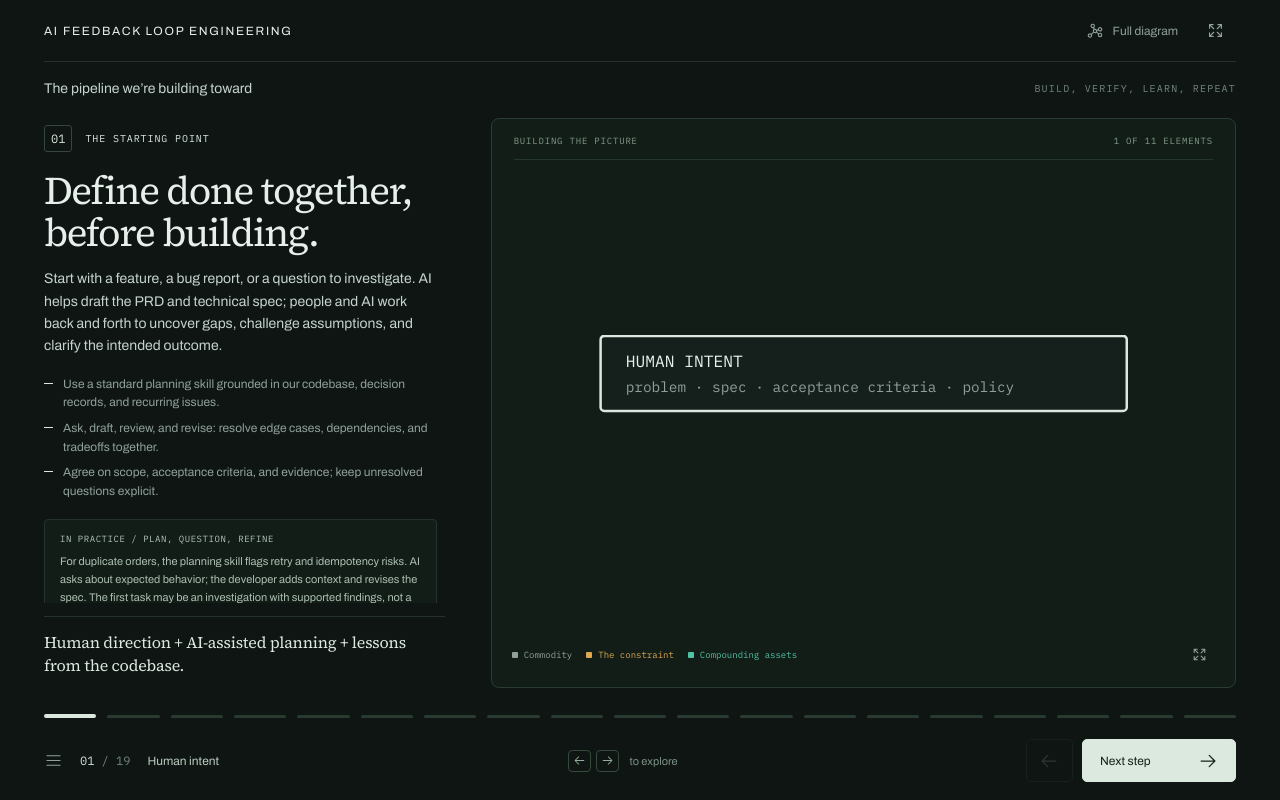
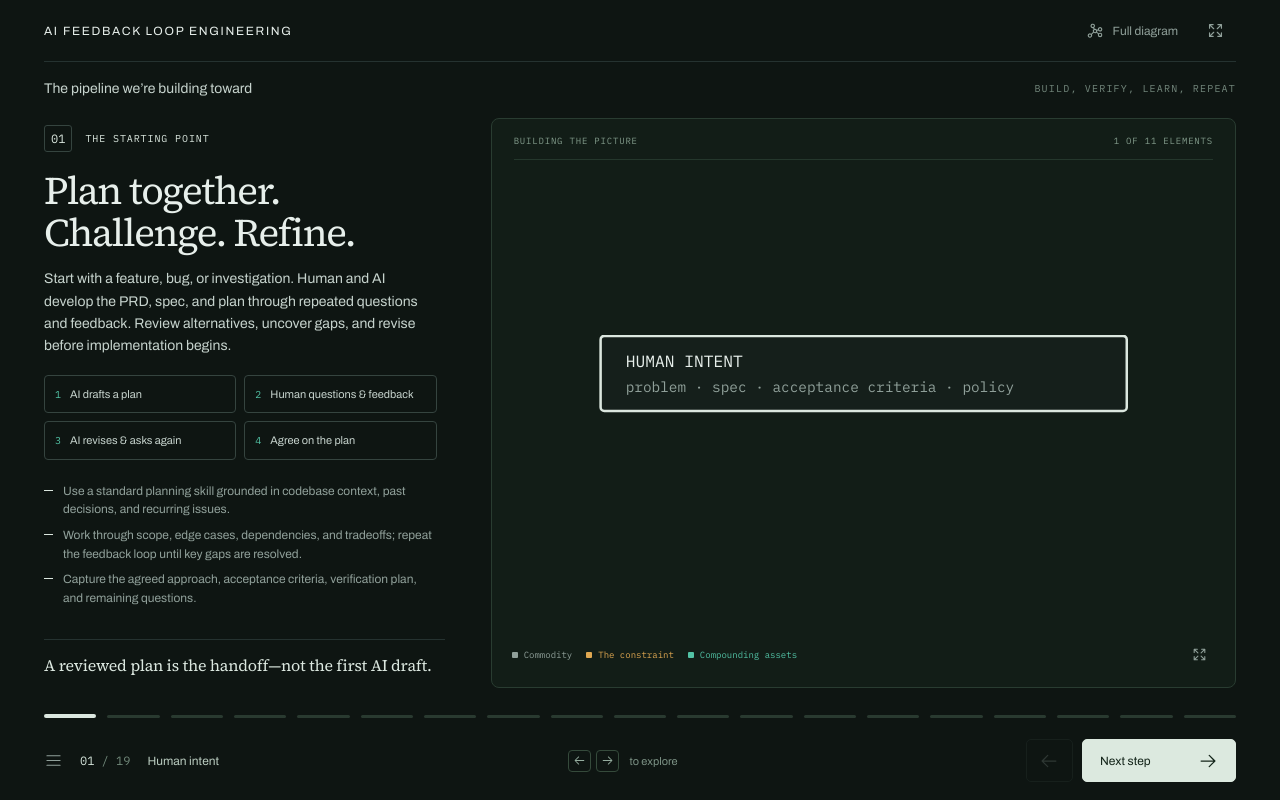
Before and after one commit to ChrisWiles/how-we-build-now-presentation, a React (Vite) app: page /#intent in a window 1280 px wide. Built offline with nearby package versions, Linux system fonts and the light colour scheme.

Commit message:
Make iterative planning explicit before orchestration

```diff
--- a/src/App.jsx
+++ b/src/App.jsx
@@ -117,6 +117,7 @@ export function App() {
           <div className="eyebrow"><span className="step-number">{number(index)}</span><span>{step.category}</span></div>
           <h1 id="step-title">{step.title}</h1>
           <p className="description">{step.description}</p>
+          {step.planningLoop && <ol className="planning-loop" aria-label="Repeat the planning loop as needed">{step.planningLoop.map((phase, i) => <li key={phase}><span>{i + 1}</span>{phase}</li>)}</ol>}
           <ul className="points">{step.points.map(point => <li key={point}><span className="point-rule" />{point}</li>)}</ul>
           <aside className="example"><div className="example-label">{step.exampleLabel || <>IN PRACTICE <span>/ A RETRIED ORDER</span></>}</div><p>{step.example}</p></aside>
         </div>
--- a/src/steps.js
+++ b/src/steps.js
@@ -1,18 +1,19 @@
 const pipelineSteps = [
   {
     id: 'intent', label: 'Human intent', category: 'The starting point', tone: 'neutral',
-    title: 'Define done together, before building.',
-    description: 'Start with a feature, a bug report, or a question to investigate. AI helps draft the PRD and technical spec; people and AI work back and forth to uncover gaps, challenge assumptions, and clarify the intended outcome.',
-    points: ['Use a standard planning skill grounded in our codebase, decision records, and recurring issues.', 'Ask, draft, review, and revise: resolve edge cases, dependencies, and tradeoffs together.', 'Agree on scope, acceptance criteria, and evidence; keep unresolved questions explicit.'],
+    title: 'Plan together. Challenge. Refine.',
+    description: 'Start with a feature, bug, or investigation. Human and AI develop the PRD, spec, and plan through repeated questions and feedback. Review alternatives, uncover gaps, and revise before implementation begins.',
+    planningLoop: ['AI drafts a plan', 'Human questions & feedback', 'AI revises & asks again', 'Agree on the plan'],
+    points: ['Use a standard planning skill grounded in codebase context, past decisions, and recurring issues.', 'Work through scope, edge cases, dependencies, and tradeoffs; repeat the feedback loop until key gaps are resolved.', 'Capture the agreed approach, acceptance criteria, verification plan, and remaining questions.'],
     exampleLabel: 'IN PRACTICE / PLAN, QUESTION, REFINE',
-    example: 'For duplicate orders, the planning skill flags retry and idempotency risks. AI asks about expected behavior; the developer adds context and revises the spec. The first task may be an investigation with supported findings, not a code change.',
-    takeaway: 'Human direction + AI-assisted planning + lessons from the codebase.',
+    example: 'AI proposes client-side retry checks. The developer points out a past incident; AI revises toward server-side idempotency and asks how long retries remain valid. Together they refine the spec and tests. Unknown causes can become an investigation first.',
+    takeaway: 'A reviewed plan is the handoff—not the first AI draft.',
     view: [0, -110, 500, 360],
   },
   {
     id: 'orchestration', label: 'Orchestration', category: 'The delivery path', tone: 'neutral',
     title: 'Match the model and budget to the work.',
-    description: 'The orchestrator identifies the task type, complexity, and risk, then chooses the agent, model, and relevant skills. A quick investigation and a large migration need different execution plans.',
+    description: 'Turn the agreed plan into bounded tasks with dependencies and checkpoints. The orchestrator selects agents, models, and skills for the complexity and risk; new gaps or changed assumptions go back to the human–AI planning loop.',
     points: ['Choose a small or large model to suit the task and reasoning needed.', 'Use a bounded task for short work or a goal for sustained work.', 'Allocate a token budget, time limit, checkpoints, and stop conditions.'],
     exampleLabel: 'IN PRACTICE / A LARGE MIGRATION',
     example: 'Create a goal with a clear end state. Assign a larger model to plan the migration, allocate a share of the team’s token budget, and reserve tokens for verification. Review progress at checkpoints before committing more budget.',
```
Also changed, not shown: src/styles.css, 1 other file (tests, documents, lock files or other folders).
